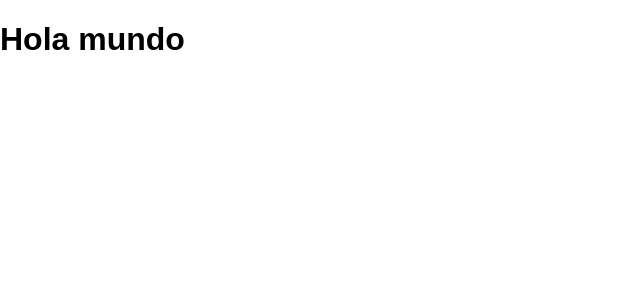
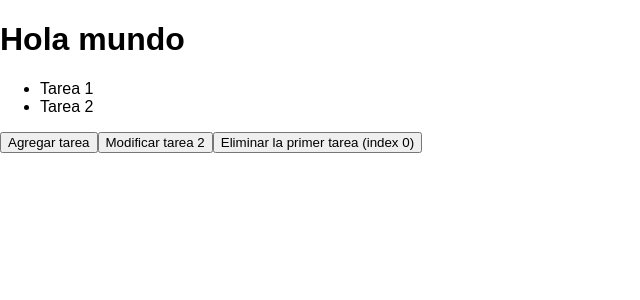
Before and after one commit to pablocoronel/react-tutorial, a React (Create React App) app: page / in a window 1280 px wide. Shown: the top 300 px of the page, without its empty margins (0-640 px from the left). Built offline with nearby package versions, Linux system fonts and the light colour scheme.

Commit message:
hecho estados en componentes

```diff
--- a/src/App.js
+++ b/src/App.js
@@ -2,9 +2,68 @@ import React, { Component } from 'react';
 import './App.css';
 
 class App extends Component {
+  // Pasar props en el contructor y en super(), a la clase padre
+  constructor(props){
+    super(props);
+
+    this.state = {
+      tareas : ["Tarea 1", "Tarea 2"]
+    }
+  }
+
+  // Agrega tareas al array
+  agregarTarea = () => {
+    this.setState({
+      tareas : this.state.tareas.concat("Nuevo elemento")
+    })
+  }
+
+  // Modifica un elemento de un array
+  modificarTarea = () => {
+    const index = this.state.tareas.findIndex(task => task === "Tarea 2");
+    console.log(index)
+    const tareasEstado = this.state.tareas;
+
+    this.setState({
+      tareas : [
+        ...tareasEstado.slice(0, index),
+        "Actualizado",
+        ...tareasEstado.slice(index + 1)
+      ]
+    })
+  }
+
+  // Elimina un elemento de un array
+  eliminarTarea = () => {
+    const index = 0;
+    const tareasEstado = this.state.tareas;
+
+    this.setState({
+      tareas : [
+        ...tareasEstado.slice(0, index),
+        ...tareasEstado.slice(index + 1)
+      ]
+    })
+  }
+
+  // Renderiza los componentes en pantalla
   render() {
     return (
-      <h1>Hola mundo</h1>
+      <div>
+        <h1>Hola mundo</h1>
+
+        <ul>
+          {this.state.tareas.map(tarea =>
+            <li>{tarea}</li>
+          )}
+        </ul>
+
+        <button onClick={this.agregarTarea}>Agregar tarea</button>
+
+        <button onClick={this.modificarTarea}>Modificar tarea 2</button>
+
+        <button onClick={this.eliminarTarea}>Eliminar la primer tarea (index 0)</button>
+      </div>
     );
   }
 }
```
